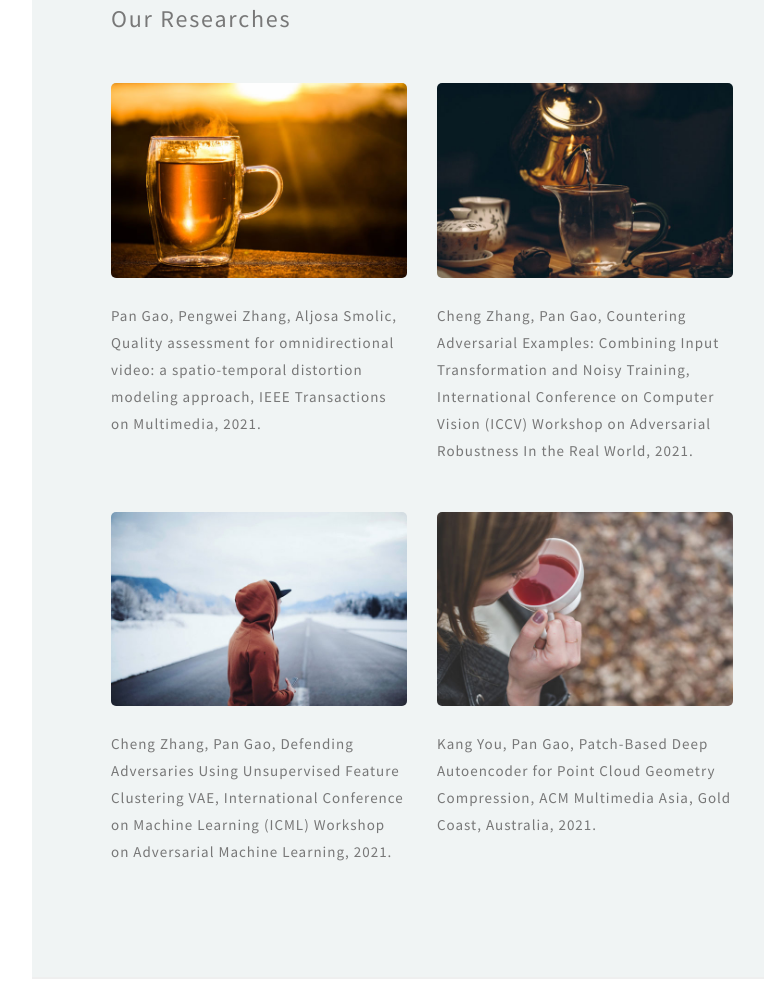
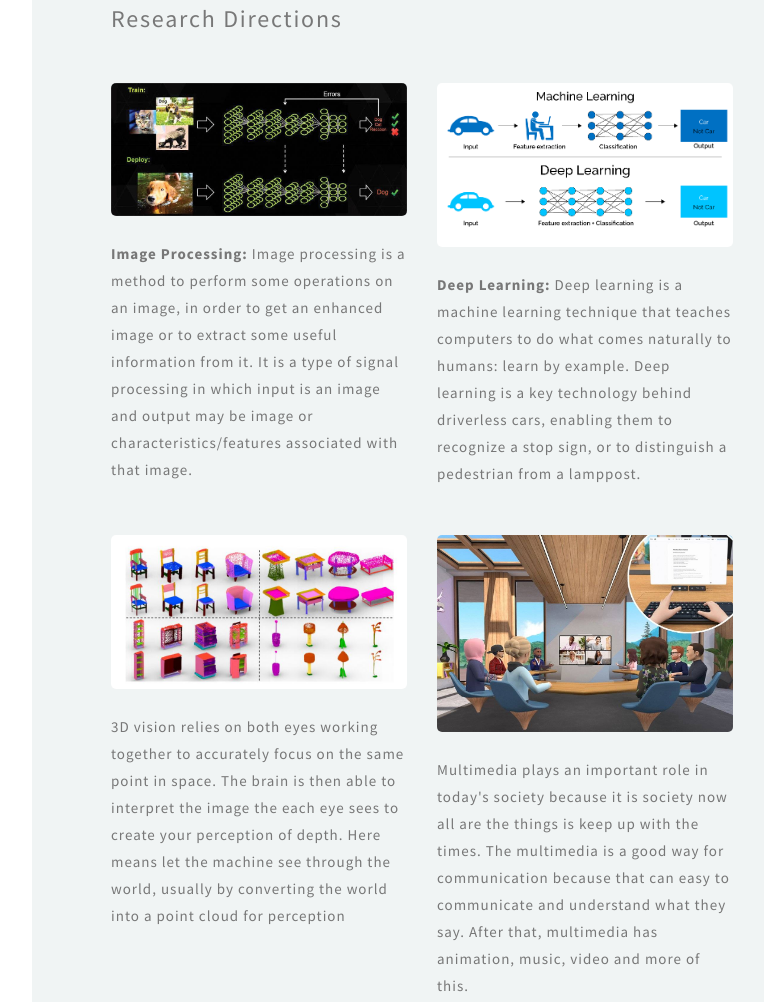
Before and after one commit to I2-Multimedia-Lab/NUAA-I2ML.github.io, a plain HTML site: page index.html in a window 1280 px wide. Shown: the part 4855-5857 px from the top of the page, without its empty margins (468-1232 px from the left). Drawn offline with Linux system fonts and the light colour scheme.

Commit message:
Update index.html

```diff
--- a/index.html
+++ b/index.html
@@ -324,29 +324,35 @@
     <!-- Gallery -->
     <section class="gallery" id="gallery">
         <div class="container py-lg-5">
-            <h3 class="w3_head mb-5">Our Researches</h3>
+            <h3 class="w3_head mb-5">Research Directions</h3>
             <div class="row news-grids mt-lg-5 mt-4 text-center">
                 <div class="col-md-6 gal-img">
-                    <a href="#gal1"><img src="images/g2.jpg" alt="news image" class="img-fluid"></a>
-                    <p class="mt-4">Pan Gao, Pengwei Zhang, Aljosa Smolic, Quality assessment for omnidirectional video:
-                        a spatio-temporal distortion modeling approach, IEEE Transactions on Multimedia, 2021.</p>
+                    <a href="#gal1"><img src="images/Image_Processing.jpg" alt="news image" class="img-fluid"></a>
+                    <p class="mt-4"><b>Image Processing: </b> Image processing is a method to perform some
+                        operations on an image, in order to get an enhanced image or to extract some useful
+                        information from it. It is a type of signal processing in which input is an image and
+                        output may be image or characteristics/features associated with that image.</p>
                 </div>
                 <div class="col-md-6 proj-1 gal-img">
-                    <a href="#gal2"><img src="images/g3.jpg" alt="news image" class="img-fluid"></a>
-                    <p class="mt-4">Cheng Zhang, Pan Gao, Countering Adversarial Examples: Combining Input
-                        Transformation and Noisy Training, International Conference on Computer Vision (ICCV) Workshop
-                        on Adversarial Robustness In the Real World, 2021.</p>
+                    <a href="#gal2"><img src="images/Deep_Learning.jpg" alt="news image" class="img-fluid"></a>
+                    <p class="mt-4"><b>Deep Learning: </b> Deep learning is a machine learning technique that teaches computers to
+                        do what comes naturally to humans: learn by example. Deep learning is a key technology
+                        behind driverless cars, enabling them to recognize a stop sign, or to distinguish a
+                        pedestrian from a lamppost.</p>
                 </div>
                 <div class="col-md-6 mt-5 gal-img">
-                    <a href="#gal3"><img src="images/g4.jpg" alt="news image" class="img-fluid"></a>
-                    <p class="mt-4">Cheng Zhang, Pan Gao, Defending Adversaries Using Unsupervised Feature Clustering
-                        VAE, International Conference on Machine Learning (ICML) Workshop on Adversarial Machine
-                        Learning, 2021.</p>
+                    <a href="#gal3"><img src="images/3D_Vision.jpg" alt="news image" class="img-fluid"></a>
+                    <p class="mt-4">3D vision relies on both eyes working together to accurately focus on
+                        the same point in space. The brain is then able to interpret the image the each eye
+                        sees to create your perception of depth. Here means let the machine see through the world,
+                        usually by converting the world into a point cloud for perception</p>
                 </div>
                 <div class="col-md-6 mt-5 gal-img">
-                    <a href="#gal4"><img src="images/g5.jpg" alt="news image" class="img-fluid"></a>
-                    <p class="mt-4">Kang You, Pan Gao, Patch-Based Deep Autoencoder for Point Cloud Geometry
-                        Compression, ACM Multimedia Asia, Gold Coast, Australia, 2021.</p>
+                    <a href="#gal4"><img src="images/Multimedia_Computing.jpg" alt="news image" class="img-fluid"></a>
+                    <p class="mt-4">Multimedia plays an important role in today's society because it is society
+                        now all are the things is keep up with the times. The multimedia is a good way for
+                        communication because that can easy to communicate and understand what they say.
+                        After that, multimedia has animation, music, video and more of this.</p>
                 </div>
             </div>
         </div>
```
